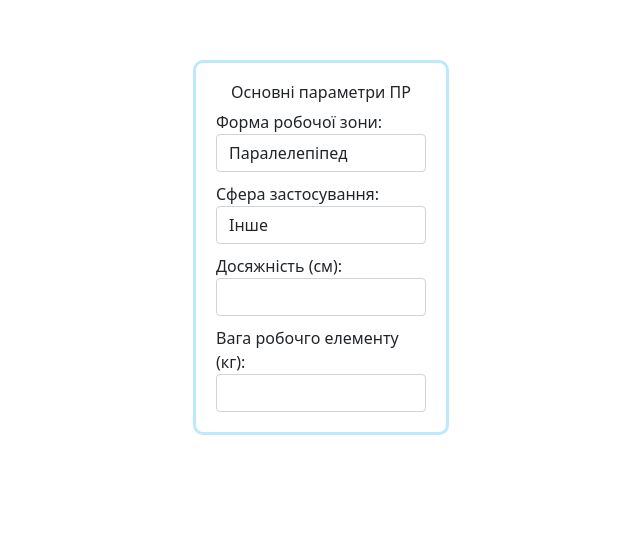
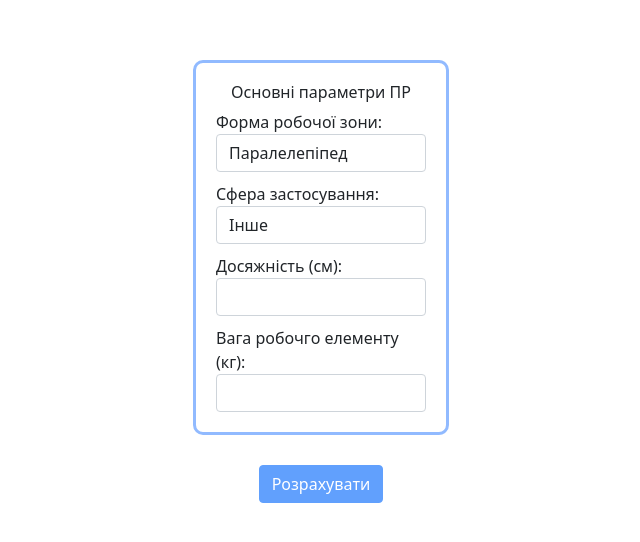
Before and after one commit to bilousov-p/robocalc-ui, a React (Create React App) app: page / in a window 1280 px wide. Shown: the top 542 px of the page, without its empty margins (319-959 px from the left). Built offline with nearby package versions, Linux system fonts and the light colour scheme.

Commit message:
Add calculate button

```diff
--- a/src/components/Home/Home.jsx
+++ b/src/components/Home/Home.jsx
@@ -1,5 +1,6 @@
-import {FormGroup, Input, Label} from "reactstrap";
+import {Button, FormGroup, Input, Label} from "reactstrap";
 import React, { useState } from 'react';
+import {SERVER_URL} from "../../configs/serverConfig";
 
 const INITIAL_FORM_MAIN_STATE = {
     shapeOfArea: 'PARALLELP',
@@ -137,6 +138,30 @@ const Home = () => {
         }
     }
 
+    const isMainFormValid = () => {
+        const mainFormKeys = Object.keys(formMainState);
+        return mainFormKeys.length === 4 && mainFormKeys.every(key => formMainState[key] !== '');
+    };
+
+    const isAdditionalParamsFormValid = () => {
+        if (formMainState.fieldOfUse === 'WELD') {
+            const additionalFormKeys = Object.keys(formAdditionalParamsState);
+            return additionalFormKeys.length === 4 && additionalFormKeys.every(key => formAdditionalParamsState[key] !== '');
+        }
+
+        return true;
+    };
+
+    const isFormValid = () => isMainFormValid() && isAdditionalParamsFormValid();
+
+    const calculateParameters = () => {
+       fetch(SERVER_URL + '/calc/calculateParams', {
+           method: 'POST',
+           headers: { 'Content-Type': 'application/json' },
+           body: JSON.stringify({ ...formMainState, weldParams: formAdditionalParamsState })
+       }).then(r => console.log('Got it!'))
+    }
+
     return (
         <div className="main-div">
             <div className="form-div">
@@ -158,7 +183,10 @@ const Home = () => {
                            name="fieldOfUseSelect"
                            id="fieldOfUse"
                            className="form-element"
-                           onChange={({ target: { id, value }}) => updateFormMainState(id, value)}>
+                           onChange={({ target: { id, value }}) => {
+                               updateFormMainState(id, value);
+                               setFormAdditionalParamsState({});
+                           }}>
                         {getOptions(fieldOfUseOptionsData)}
                     </Input>
                 </FormGroup>
@@ -173,6 +201,9 @@ const Home = () => {
                 {getAdditionalField()}
             </div>
             {getFormWithAdditionalParams()}
+            <div className="button-wrapper">
+                <Button disabled={!isFormValid()} color="primary" onClick={calculateParameters}>Розрахувати</Button>
+            </div>
         </div>
     )
 }
--- /dev/null
+++ b/src/configs/serverConfig.js
@@ -0,0 +1 @@
+export const SERVER_URL = 'http://localhost:8080';
--- a/src/styles/global.css
+++ b/src/styles/global.css
@@ -3,7 +3,7 @@
     display: inline-block;
     width: 20%;
     border-radius: 10px;
-    border: 3px solid #bde9ff;
+    border: 3px solid #91baff;
     margin: 10px;
     padding: 20px;
     vertical-align: top;
@@ -22,3 +22,7 @@
 .form-element {
     margin-bottom: 10px;
 }
+
+.button-wrapper {
+    margin-top: 20px;
+}
```
